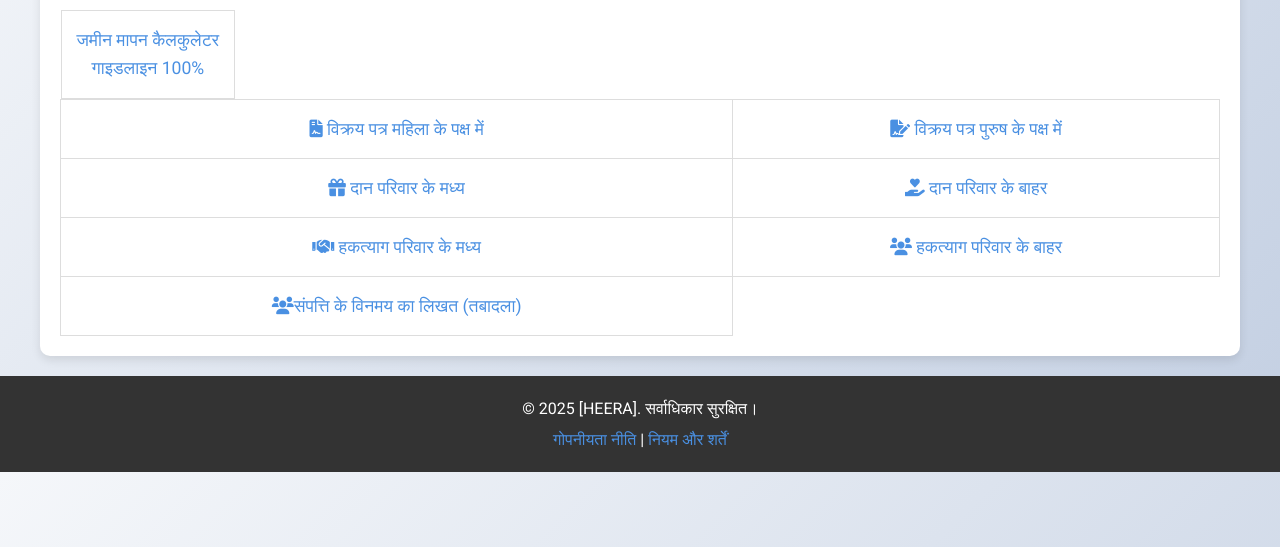
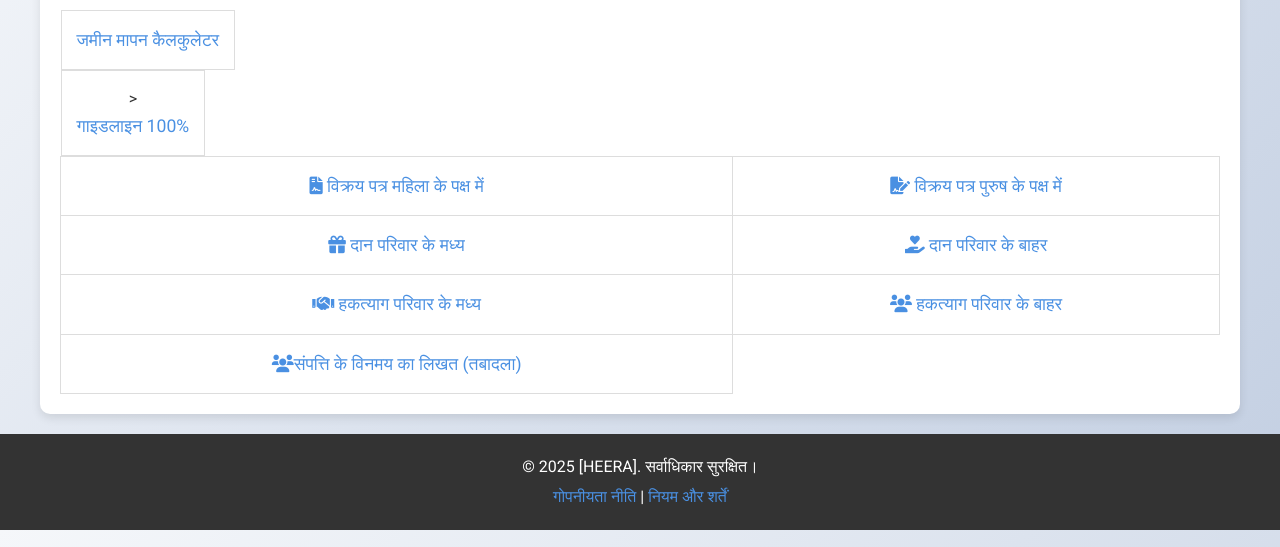
Before and after one commit to Heera7987/Cal.github.io, a plain HTML site: page index.html in a window 1280 px wide. Shown: the part 253-800 px from the top of the page. Drawn offline with Linux system fonts and the light colour scheme.

Commit message:
Update index.html
Update

```diff
--- a/index.html
+++ b/index.html
@@ -26,9 +26,13 @@
                  <tr>
                     <td style="display: inline-block;">
                         <a href="Jmin.html">जमीन मापन कैलकुलेटर</a>
-                        <a href="Gaid.html">गाइडलाइन 100%</a>
                     </td>
                 </tr>
+            <tr>
+                <td style="display:inline-block;">>
+                    <a href="Gaid.html">गाइडलाइन 100%</a>
+                </td>
+            </tr>
             <tr>
                 <td><a href="VikrayM.html" target="_blank"><i class="fas fa-file-contract"></i> विक्रय पत्र महिला के पक्ष में</a></td>
                 <td><a href="VikrayP.html" target="_blank"><i class="fas fa-file-signature"></i> विक्रय पत्र पुरुष के पक्ष में</a></td>
```
